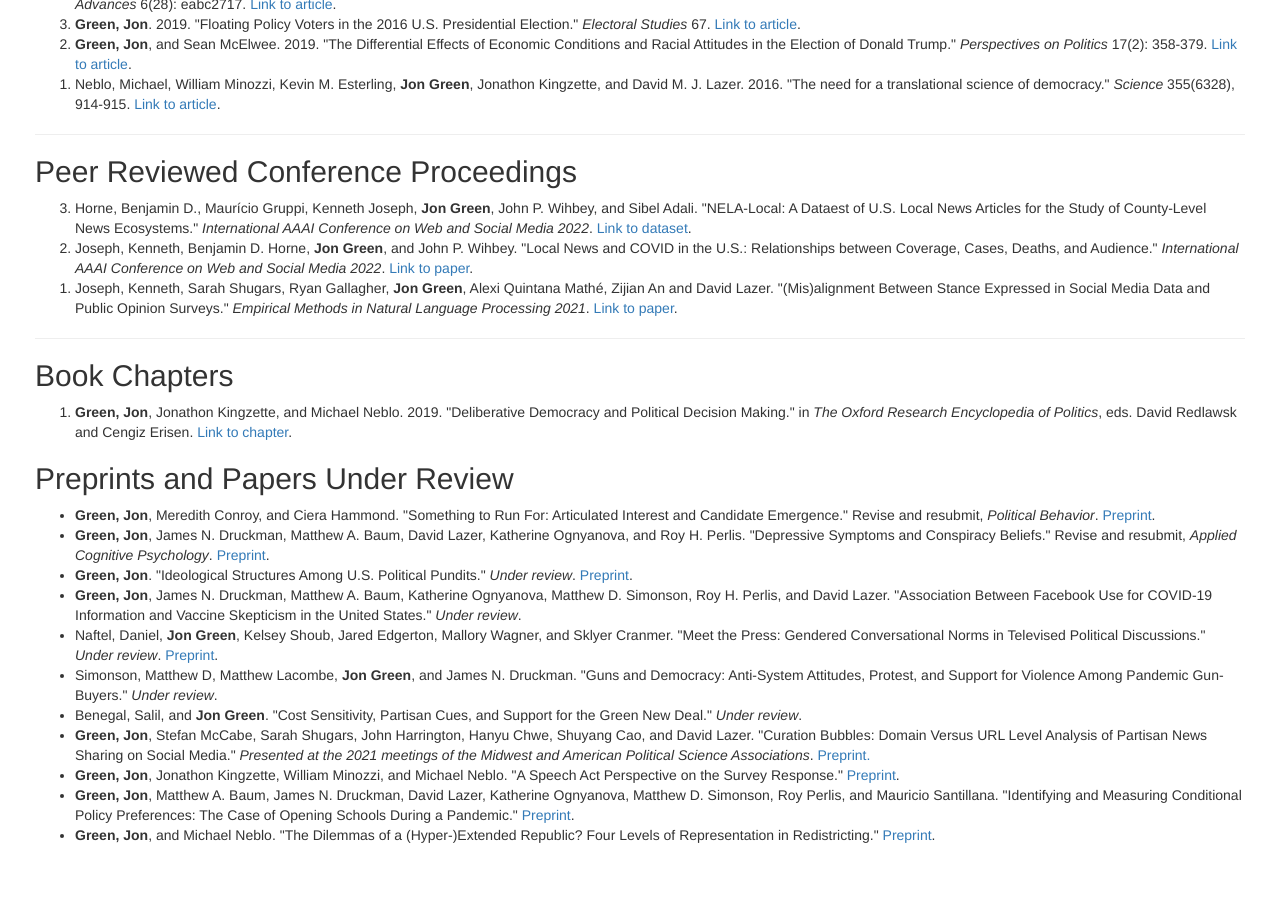
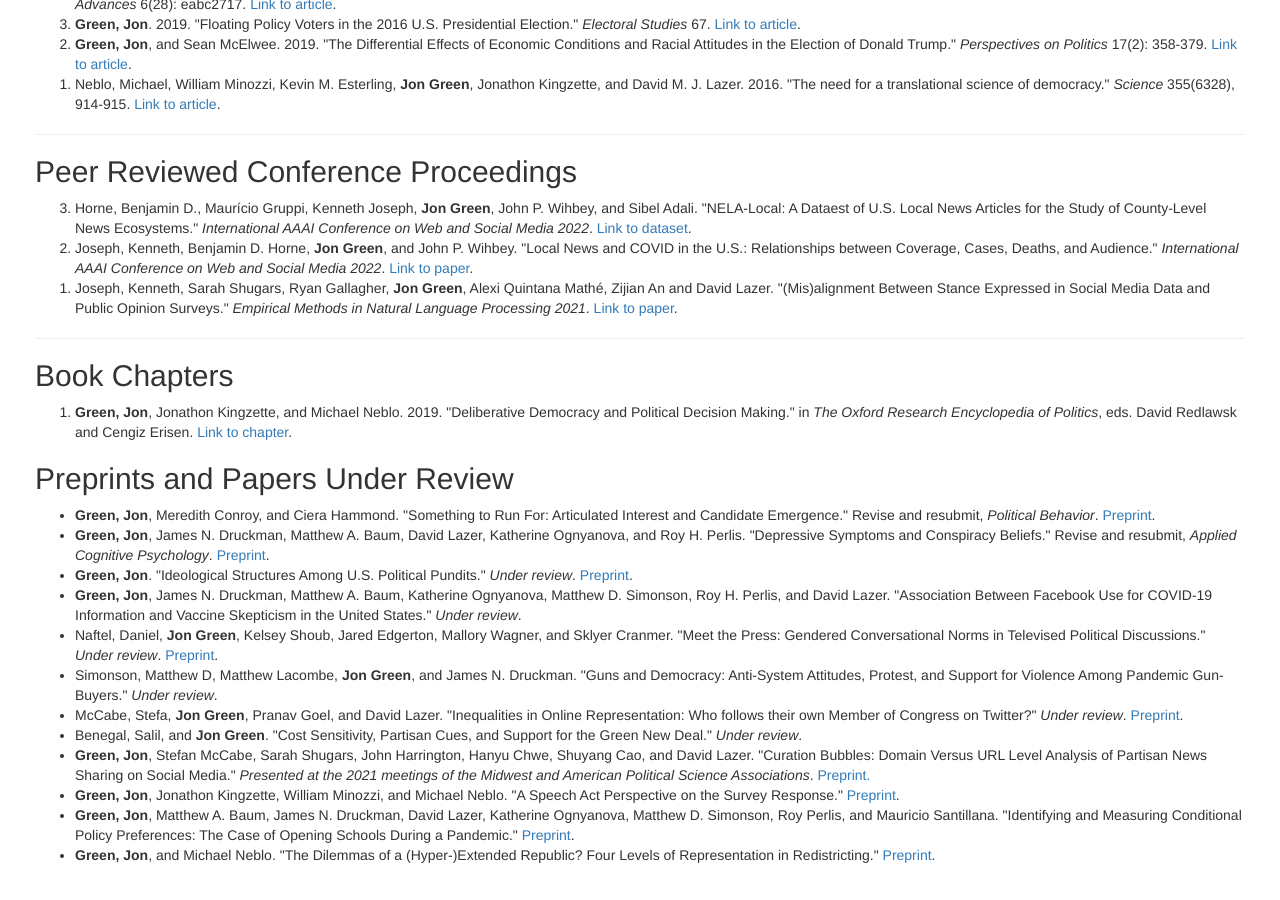
Before and after one commit to jgreen4919/jgreen4919.github.io, a Jekyll site: the page index.html, which Jekyll copies as it is, in a window 1280 px wide and 900 px high, scrolled down 1135 px. Built offline with Jekyll 4.4.1, drawn with Linux system fonts in a browser that asks for light colours.

Commit message:
moc front page

```diff
--- a/index.html
+++ b/index.html
@@ -72,6 +72,7 @@
     <li> <strong>Green, Jon</strong>, James N. Druckman, Matthew A. Baum, Katherine Ognyanova, Matthew D. Simonson, Roy H. Perlis, and David Lazer. "Association Between Facebook Use for COVID-19 Information and Vaccine Skepticism in the United States." <i>Under review</i>.</li>
     <li>Naftel, Daniel, <strong>Jon Green</strong>, Kelsey Shoub, Jared Edgerton, Mallory Wagner, and Sklyer Cranmer. "Meet the Press: Gendered Conversational Norms in Televised Political Discussions." <i>Under review</i>. <a href="https://osf.io/my8us/">Preprint</a>.</li>
       <li>Simonson, Matthew D, Matthew Lacombe, <strong>Jon Green</strong>, and James N. Druckman. "Guns and Democracy: Anti-System Attitudes, Protest, and Support for Violence Among Pandemic Gun-Buyers." <i>Under review</i>.</li>
+      <li>McCabe, Stefa, <strong>Jon Green</strong>, Pranav Goel, and David Lazer. "Inequalities in Online Representation: Who follows their own Member of Congress on Twitter?" <i>Under review</i>. <a href="https://osf.io/x4d6n">Preprint</a>.</li>
     <li>Benegal, Salil, and <strong>Jon Green</strong>. "Cost Sensitivity, Partisan Cues, and Support for the Green New Deal." <i>Under review</i>.</li>
     <li> <strong>Green, Jon</strong>, Stefan McCabe, Sarah Shugars, John Harrington, Hanyu Chwe, Shuyang Cao, and David Lazer. "Curation Bubbles: Domain Versus URL Level Analysis of Partisan News Sharing on Social Media." <i>Presented at the 2021 meetings of the Midwest and American Political Science Associations</i>. <a href="https://osf.io/vbwer/"> Preprint.</a></li>
      <li> <strong>Green, Jon</strong>, Jonathon Kingzette, William Minozzi, and Michael Neblo. "A Speech Act Perspective on the Survey Response." <a href="https://osf.io/54ysv/">Preprint</a>.</li>
```
